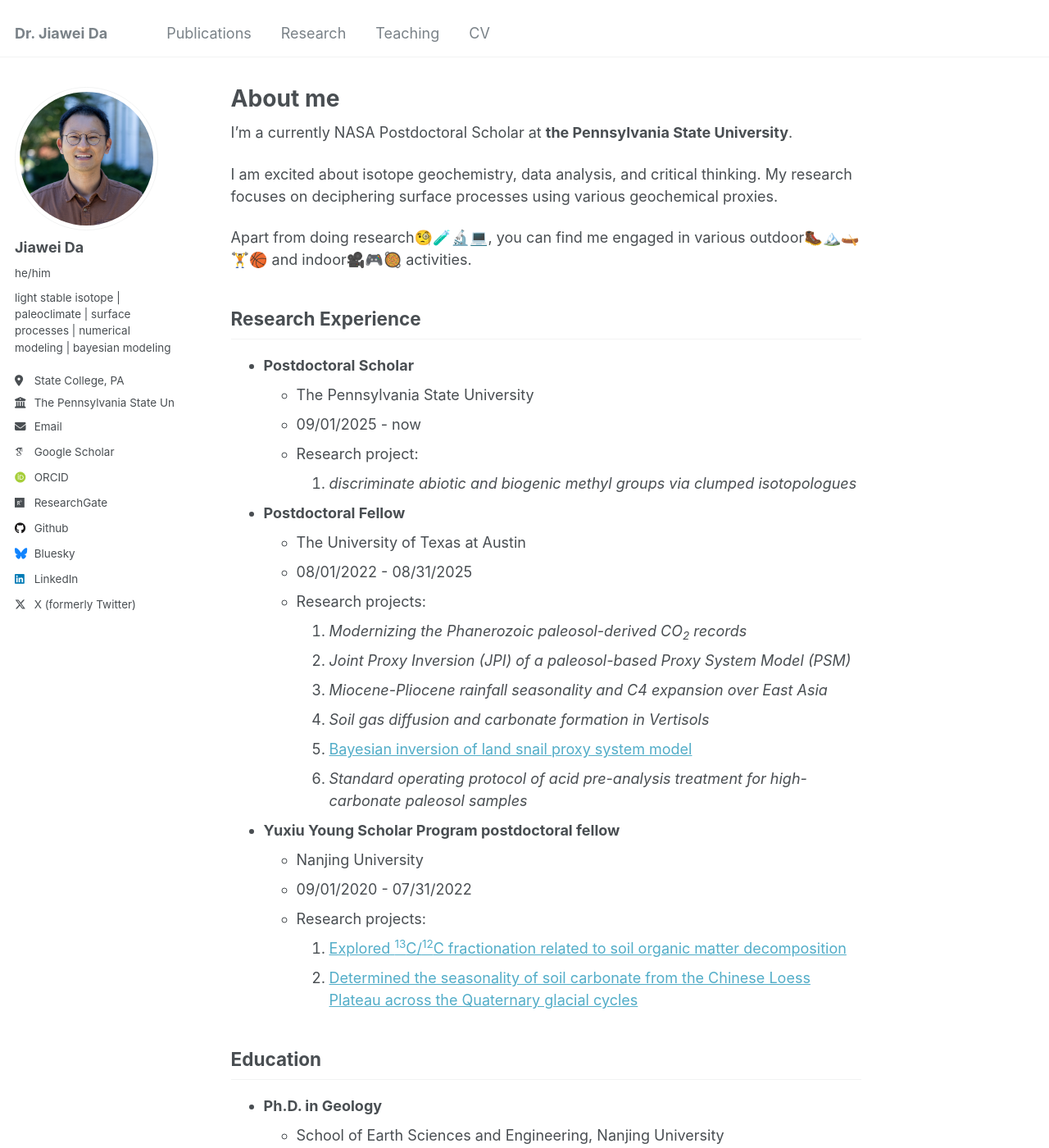
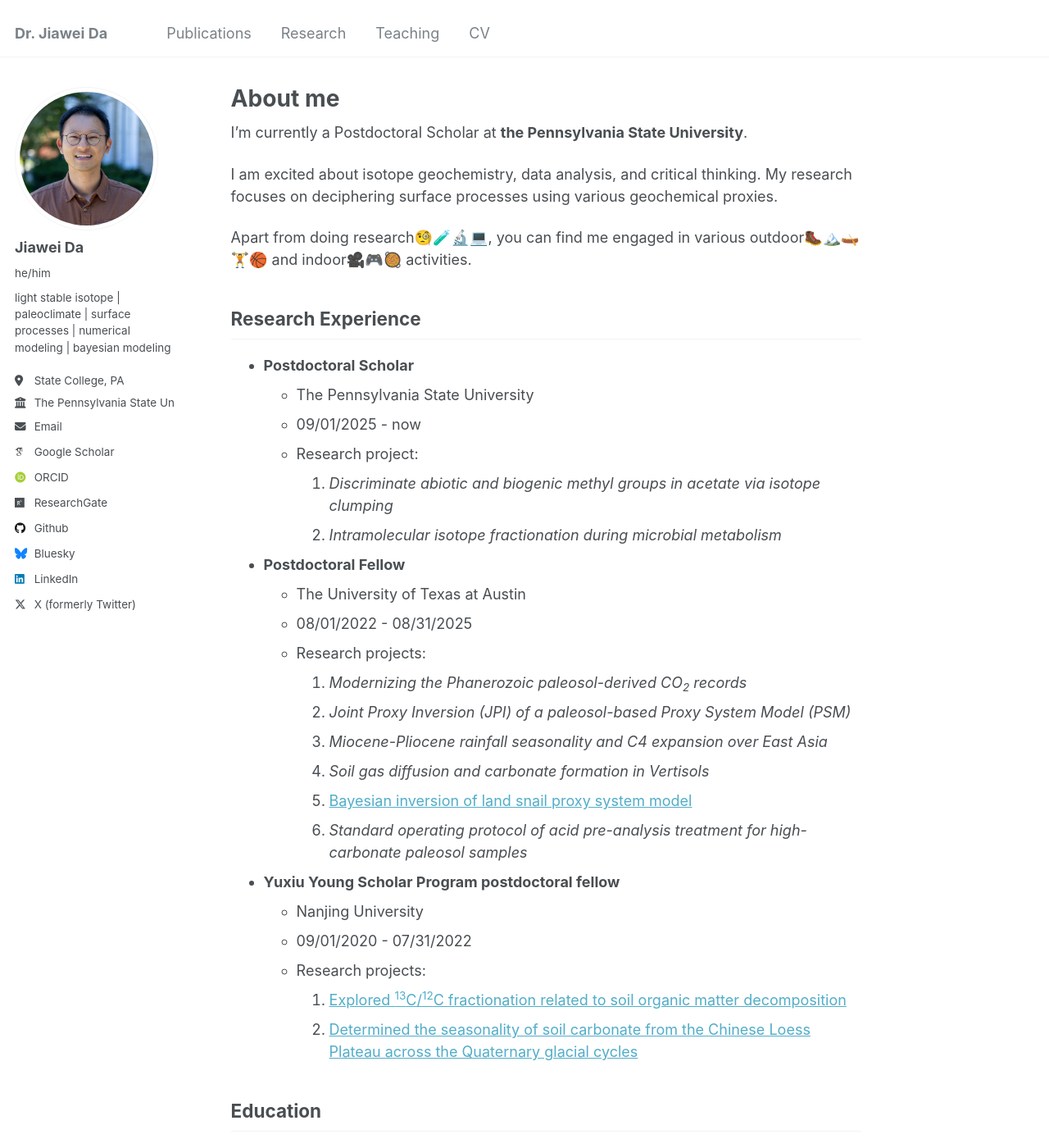
Before and after one commit to da-jiawei/da-jiawei.github.io, a Jekyll site: the page built from _pages/about.md, in a window 1280 px wide and 1400 px high. Shown: the whole window at 82% size. Built offline with Jekyll 4.4.1, drawn with Linux system fonts in a browser that asks for light colours; some web fonts are replaced; some of the changed text lies outside the part shown.

Commit message:
update CV and main page

```diff
--- a/_config.yml
+++ b/_config.yml
@@ -11,7 +11,7 @@ locale                   : "en-US"
 title                    : "Dr. Jiawei Da"
 title_separator          : "-"
 name                     : &name "Jiawei Da"
-description              : &description "Postdoctoral fellow at UT Austin"
+description              : &description "Postdoctoral Scholar at Penn State"
 url                      : https://da-jiawei.github.io # the base hostname & protocol for your site e.g. "https://[your GitHub username].github.io"
 baseurl                  : "" # the subpath of your site, e.g. "/blog"
 repository               : "da-jiawei.github.io"
--- a/_pages/about.md
+++ b/_pages/about.md
@@ -7,7 +7,7 @@ redirect_from:
   - /about.html
 ---
 
-I'm a currently NASA Postdoctoral Scholar at **the Pennsylvania State University**.
+I'm currently a Postdoctoral Scholar at **the Pennsylvania State University**.
 
 I am excited about isotope geochemistry, data analysis, and critical thinking. My research focuses on deciphering surface processes using various geochemical proxies.
 
@@ -19,7 +19,8 @@ Research Experience
     - The Pennsylvania State University
     - 09/01/2025 - now
     - Research project:
-        1. *discriminate abiotic and biogenic methyl groups via clumped isotopologues*
+        1. *Discriminate abiotic and biogenic methyl groups in acetate via isotope clumping*
+        2. *Intramolecular isotope fractionation during microbial metabolism*
 
   - **Postdoctoral Fellow**
     - The University of Texas at Austin
@@ -43,10 +44,13 @@ Education
 ------
   - **Ph.D. in Geology**
     - School of Earth Sciences and Engineering, Nanjing University
-    - 09/01/2013 - 06/22/2020
+    - 09/01/2015 - 06/22/2020
     - Research projects:
         1. [Reconstructing Pleistocene atmospheric CO<sub>2</sub> levels using paleosols from the Chinese Loess Plateau](https://doi.org/10.1038/s41467-019-12357-5)
         2. [Identifying the signal of atmospheric CO<sub>2</sub> levels in pedogenic carbonates from the Chinese Loess Plateau](https://doi.org/10.1130/G47241.1)
+  - **Integrated Master's and PhD program in Geochemistry**
+    - School of Earth Sciences and Engineering, Nanjing University
+    - 09/01/2013 - 08/30/2015
   - **B.Sc in Geology**
     - School of Earth Sciences, Jilin University
     - 09/01/2008 - 06/30/2012
```
Also changed, not shown: 2 other files.
